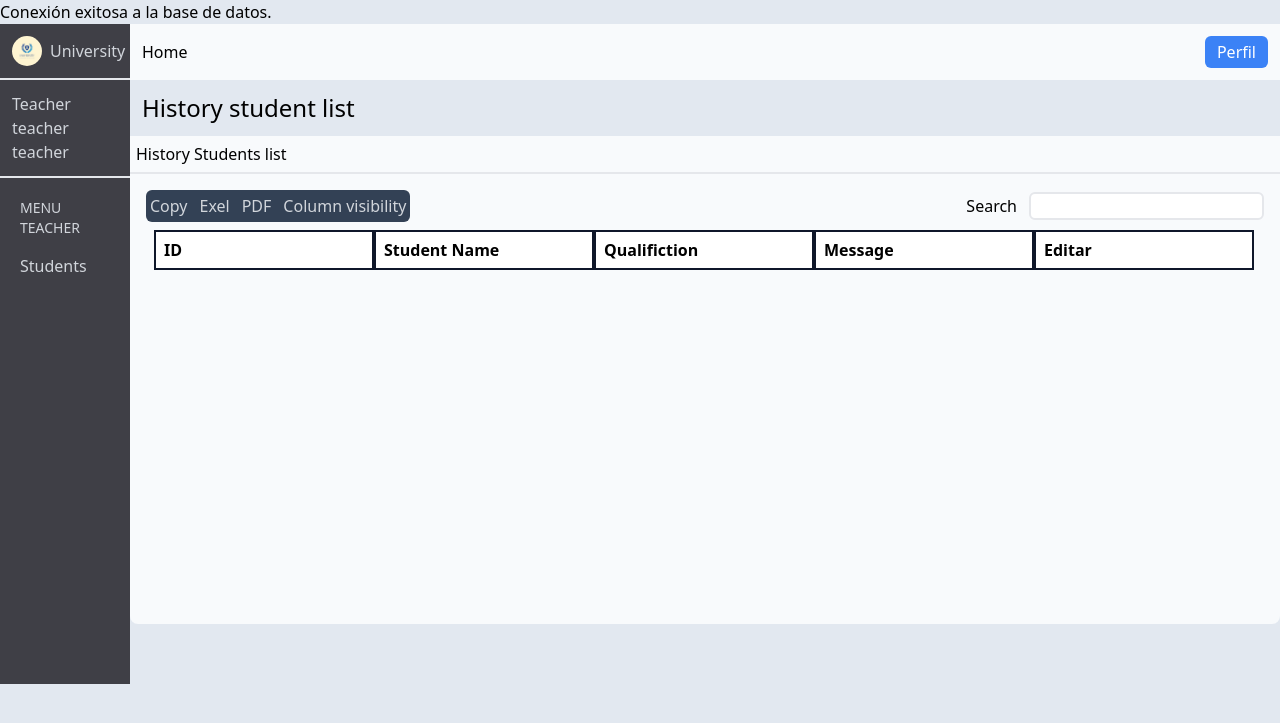
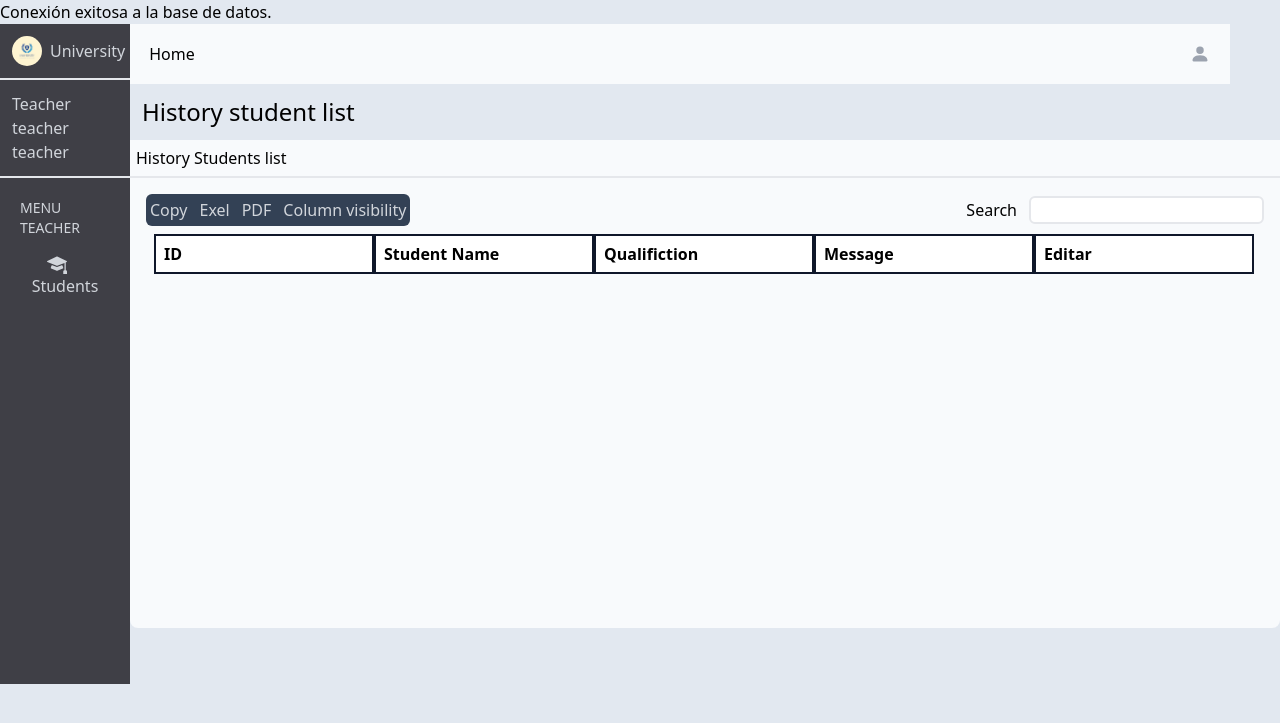
Before and after one commit to BenjaminGutierrez07/proyecto_final_n3, a PHP site: page /maestroalum.php in a window 1280 px wide. Shown: the top 723 px of the page. Run offline with PHP 8.4, Linux system fonts and the light colour scheme; a user stored in the database is signed in; data comes from the database, SQL or seed files in the repository; style sheets or scripts are compiled from the project's sources.

Commit message:
I finish the details and the dashboard of the teacher

```diff
--- a/adminalum.php
+++ b/adminalum.php
@@ -65,7 +65,7 @@
         </div>
         <div class="flex flex-col">
         <div class="w-custom-1100 flex justify-between h-15 p-3 bg-slate-50">
-                <button class="w-custom-60 text-center hover:bg-gray-300 rounded-md" onclick="dashboard()">Home</button>
+                <button class="w-custom-60 text-center hover:bg-gray-300 rounded-md" onclick="dashboardadmi()">Home</button>
                 <button class="px-2 py-2 flex justify-center hover:bg-gray-300 rounded-md" onclick="menuadmin()"><svg xmlns="http://www.w3.org/2000/svg" width="16" height="16" fill="currentColor" class="bi bi-person-fill text-gray-400 w-custom-20 h-custom-20 inline-block mr-0" viewBox="0 0 16 16">
                         <path d="M3 14s-1 0-1-1 1-4 6-4 6 3 6 4-1 1-1 1H3Zm5-6a3 3 0 1 0 0-6 3 3 0 0 0 0 6Z" />
                     </svg></button>
--- a/adminclass.php
+++ b/adminclass.php
@@ -65,7 +65,7 @@
         </div>
         <div class="flex flex-col">
         <div class="w-custom-1100 flex justify-between h-15 p-3 bg-slate-50">
-                <button class="w-custom-60 text-center hover:bg-gray-300 rounded-md" onclick="dashboard()">Home</button>
+                <button class="w-custom-60 text-center hover:bg-gray-300 rounded-md" onclick="dashboardadmi()">Home</button>
                 <button class="px-2 py-2 flex justify-center hover:bg-gray-300 rounded-md" onclick="menuadmin()"><svg xmlns="http://www.w3.org/2000/svg" width="16" height="16" fill="currentColor" class="bi bi-person-fill text-gray-400 w-custom-20 h-custom-20 inline-block mr-0" viewBox="0 0 16 16">
                         <path d="M3 14s-1 0-1-1 1-4 6-4 6 3 6 4-1 1-1 1H3Zm5-6a3 3 0 1 0 0-6 3 3 0 0 0 0 6Z" />
                     </svg></button>
--- a/admindash.php
+++ b/admindash.php
@@ -54,7 +54,7 @@
         </div>
         <div class="flex flex-col">
             <div class="w-custom-1100 flex justify-between h-15 p-3 bg-slate-50">
-                <button class="w-custom-60 text-center hover:bg-gray-300 rounded-md" onclick="dashboard()">Home</button>
+                <button class="w-custom-60 text-center hover:bg-gray-300 rounded-md" onclick="dashboardadmi()">Home</button>
                 <button class="px-2 py-2 flex justify-center hover:bg-gray-300 rounded-md" onclick="menuadmin()"><svg xmlns="http://www.w3.org/2000/svg" width="16" height="16" fill="currentColor" class="bi bi-person-fill text-gray-400 w-custom-20 h-custom-20 inline-block mr-0" viewBox="0 0 16 16">
                         <path d="M3 14s-1 0-1-1 1-4 6-4 6 3 6 4-1 1-1 1H3Zm5-6a3 3 0 1 0 0-6 3 3 0 0 0 0 6Z" />
                     </svg></button>
--- a/adminmaes.php
+++ b/adminmaes.php
@@ -65,7 +65,7 @@
         </div>
         <div class="flex flex-col">
         <div class="w-custom-1100 flex justify-between h-15 p-3 bg-slate-50">
-                <button class="w-custom-60 text-center hover:bg-gray-300 rounded-md" onclick="dashboard()">Home</button>
+                <button class="w-custom-60 text-center hover:bg-gray-300 rounded-md" onclick="dashboardadmi()">Home</button>
                 <button class="px-2 py-2 flex justify-center hover:bg-gray-300 rounded-md" onclick="menuadmin()"><svg xmlns="http://www.w3.org/2000/svg" width="16" height="16" fill="currentColor" class="bi bi-person-fill text-gray-400 w-custom-20 h-custom-20 inline-block mr-0" viewBox="0 0 16 16">
                         <path d="M3 14s-1 0-1-1 1-4 6-4 6 3 6 4-1 1-1 1H3Zm5-6a3 3 0 1 0 0-6 3 3 0 0 0 0 6Z" />
                     </svg></button>
--- a/adminperm.php
+++ b/adminperm.php
@@ -65,7 +65,7 @@
         </div>
         <div class="flex flex-col">
         <div class="w-custom-1100 flex justify-between h-15 p-3 bg-slate-50">
-                <button class="w-custom-60 text-center hover:bg-gray-300 rounded-md" onclick="dashboard()">Home</button>
+                <button class="w-custom-60 text-center hover:bg-gray-300 rounded-md" onclick="dashboardadmi()">Home</button>
                 <button class="px-2 py-2 flex justify-center hover:bg-gray-300 rounded-md" onclick="menuadmin()"><svg xmlns="http://www.w3.org/2000/svg" width="16" height="16" fill="currentColor" class="bi bi-person-fill text-gray-400 w-custom-20 h-custom-20 inline-block mr-0" viewBox="0 0 16 16">
                         <path d="M3 14s-1 0-1-1 1-4 6-4 6 3 6 4-1 1-1 1H3Zm5-6a3 3 0 1 0 0-6 3 3 0 0 0 0 6Z" />
                     </svg></button>
--- a/maestroalum.php
+++ b/maestroalum.php
@@ -42,19 +42,26 @@
             <div class="p-5 flex flex-col">
                 <p class="flex justify-center text-gray-300 pb-4 text-sm">MENU TEACHER</p>
                 <div class="flex flex-col items-start">
-                    <button class="text-gray-300" onclick="alumno()">Students</button>
+                <button class="text-gray-300 hover:translate-y-[-4px]" onclick="alumno()">
+                        <svg xmlns="http://www.w3.org/2000/svg" width="16" height="16" fill="currentColor" class="bi bi-mortarboard-fill w-custom-20 h-custom-20 inline-block align-text-center mr-4" viewBox="0 0 16 16">
+                            <path d="M8.211 2.047a.5.5 0 0 0-.422 0l-7.5 3.5a.5.5 0 0 0 .025.917l7.5 3a.5.5 0 0 0 .372 0L14 7.14V13a1 1 0 0 0-1 1v2h3v-2a1 1 0 0 0-1-1V6.739l.686-.275a.5.5 0 0 0 .025-.917l-7.5-3.5Z" />
+                            <path d="M4.176 9.032a.5.5 0 0 0-.656.327l-.5 1.7a.5.5 0 0 0 .294.605l4.5 1.8a.5.5 0 0 0 .372 0l4.5-1.8a.5.5 0 0 0 .294-.605l-.5-1.7a.5.5 0 0 0-.656-.327L8 10.466 4.176 9.032Z" />
+                        </svg>Students</button>
                 </div>
             </div>
         </div>
         <div class="flex flex-col">
-            <div class="w-96 h-15 p-3 flex justify-between bg-slate-50">
-                <button>Home</button>
-                <button class="bg-blue-500 text-white px-3 py-1 rounded-md" onclick="menuadmin()">Perfil</button>
+        <div class="w-custom-1100 flex justify-between h-15 p-3 bg-slate-50">
+                <button class="w-custom-60 text-center hover:bg-gray-300 rounded-md" onclick="dashboardmaes()">Home</button>
+                <button class="px-2 py-2 flex justify-center hover:bg-gray-300 rounded-md" onclick="menuadmin()"><svg xmlns="http://www.w3.org/2000/svg" width="16" height="16" fill="currentColor" class="bi bi-person-fill text-gray-400 w-custom-20 h-custom-20 inline-block mr-0" viewBox="0 0 16 16">
+                        <path d="M3 14s-1 0-1-1 1-4 6-4 6 3 6 4-1 1-1 1H3Zm5-6a3 3 0 1 0 0-6 3 3 0 0 0 0 6Z" />
+                    </svg></button>
                 <div class=" p-1 hidden flex-col dropdown-content absolute bg-white mt-12 py-1 end-3 rounded-md shadow-md">
                     <button class="w-custom-100 px-3 py-2 hover:bg-gray-100 rounded-md">Perfil</button>
                     <button class="w-custom-100 px-3 py-2 hover:bg-gray-100 rounded-md" onclick="logout()">Logout</button>
                 </div>
             </div>
+            <div>
             <p class="p-3 text-bold text-2xl">History student list</p>
             <div class="w-custom-1150 h-10 p-1.5 bg-slate-50 border-b-2 flex justify-between">
                 <p>History Students list</p>
--- a/redirect.js
+++ b/redirect.js
@@ -30,6 +30,10 @@
 
 
 //funciones maestro
+function dashboardmaes() {
+  window.location.href = "maestrodash.php";
+}
+
 function alumno() {
   window.location.href = "maestroalum.php";
 }
```
Also changed, not shown: maestrodash.php (+10 -4 lines).
